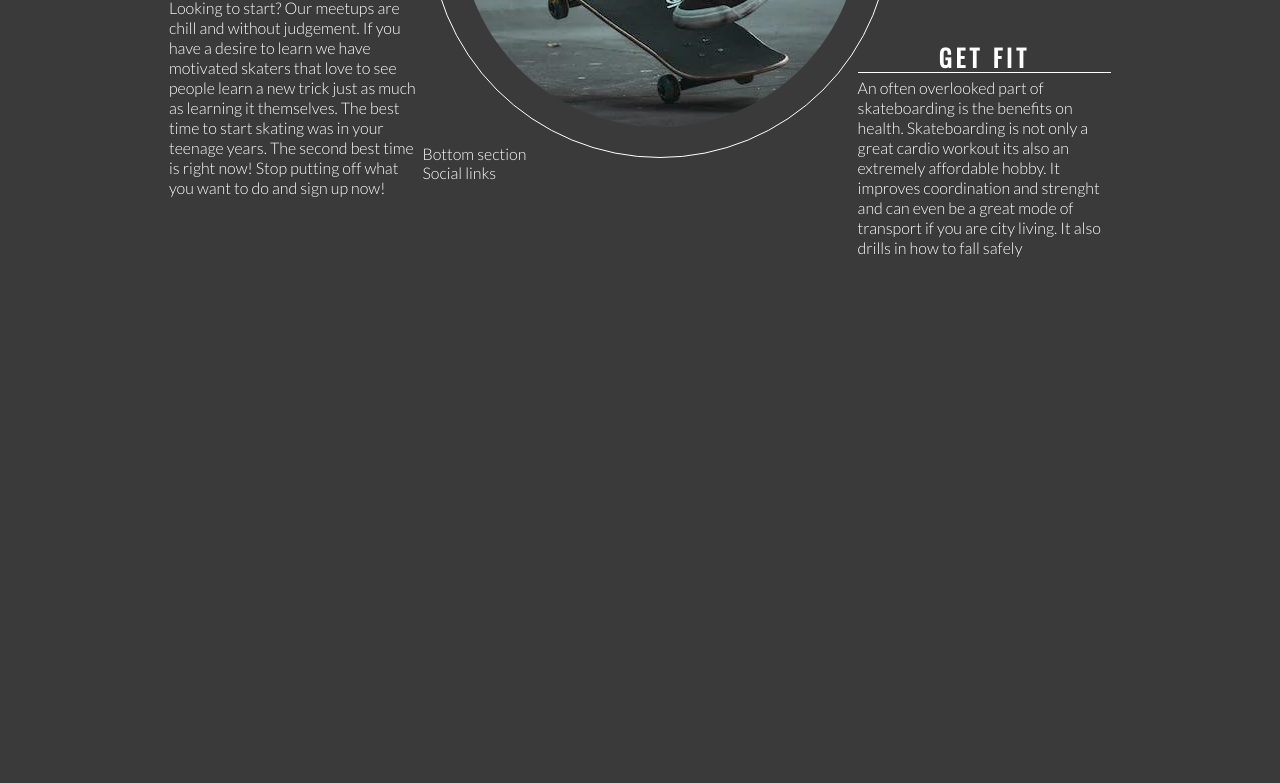
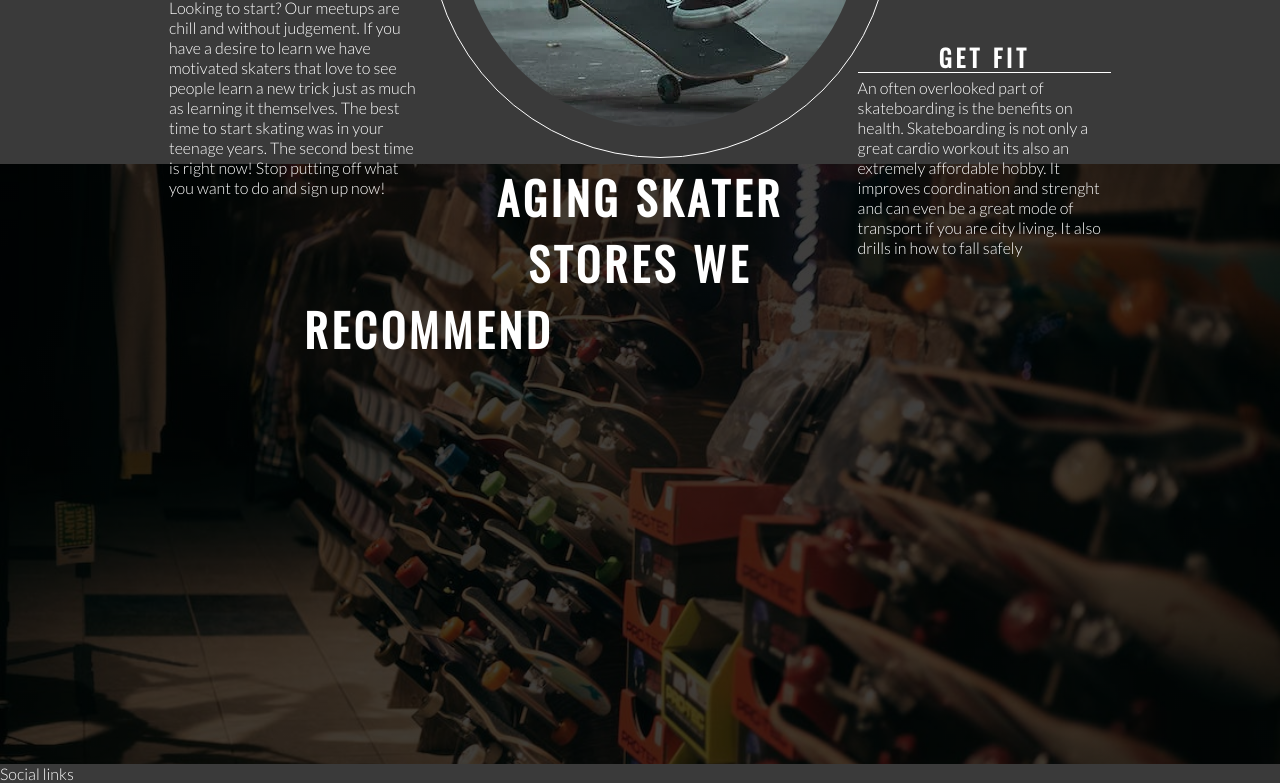
Before and after one commit to JayMange/aging-skater, a plain HTML site: page index.html in a window 1280 px wide. Shown: the part 1151-1934 px from the top of the page. Before the commit the page ends 1459 px from the top, so only its background shows below. Drawn offline with nearby package versions, Linux system fonts and the light colour scheme.

Commit message:
add skate store recommendations and background image

```diff
--- a/assets/css/style.css
+++ b/assets/css/style.css
@@ -189,3 +189,19 @@ hr {
     height: 100%;
     border-radius: 50%;
 }
+
+/* Skate shop recommendations */
+
+.skate-shop-header {
+    text-align: center;
+    margin: 20px 0;
+    font-size: 280%;
+}
+
+.skate-shop {
+    width: 100%;
+    height: 75vh;
+    background-image: linear-gradient(rgba(0,0,0,0.75),rgba(0,0,0,0.75)),url(../images/skate-shop.jpeg);
+    background-size: cover;
+    background-position: center;
+}
--- a/index.html
+++ b/index.html
@@ -117,8 +117,16 @@
             </div>
         </div>
     </section>
-    <section>
-        Bottom section
+
+    <!--Skate shops in limerick-->
+
+    <section class="skate-shop">
+
+        <!--Skate shop header-->
+
+        <h2 class="skate-shop-header">Aging Skater<br>Stores we recommend</h2>
+
+
     </section>
 
     <footer>
```
Also changed, not shown: assets/images/safe-skater.jpeg (added), assets/images/safe-skater1.jpeg (added), assets/images/skate-shop.jpeg (added).
